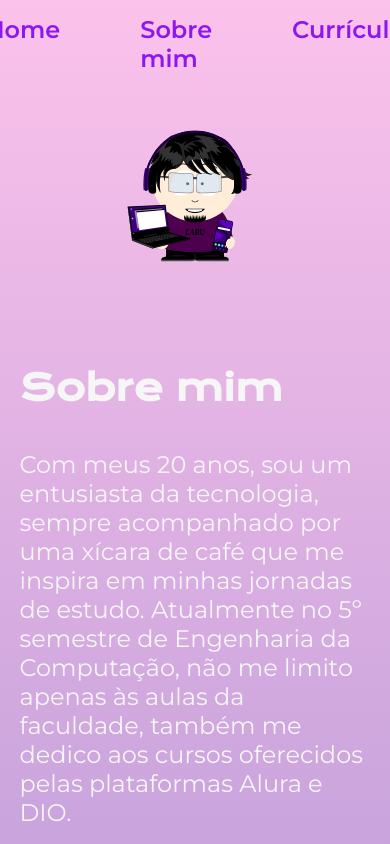
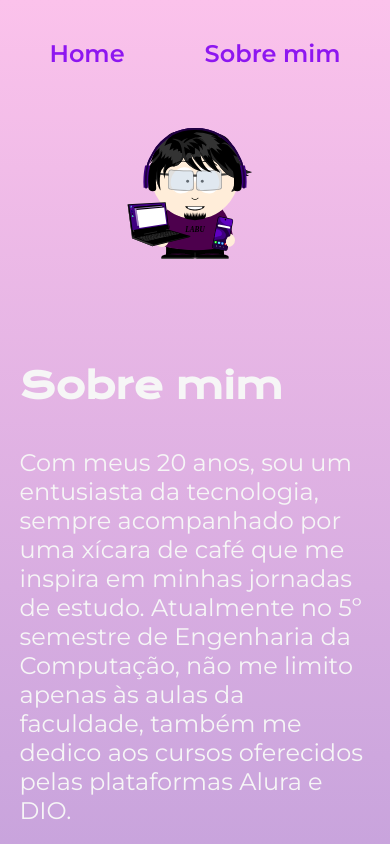
Before and after one commit to JPLabussiereF/Primeiros-passos-c-HTML-CSS-Alura, a plain HTML site: page about.html in a window 390 px wide. Shown: the top 844 px of the page. Drawn offline with nearby package versions, Linux system fonts and the light colour scheme.

Commit message:
Remove Curriculo

```diff
--- a/about.html
+++ b/about.html
@@ -11,7 +11,6 @@
         <nav class="cabecalho__menu">
             <a class="cabecalho__menu__link" href="index.html">Home</a>
             <a class="cabecalho__menu__link" href="about.html">Sobre mim</a>
-            <a class="cabecalho__menu__link" href="">Currículo</a>
         </nav>
     </header>
 
--- a/assets/styles/style.css
+++ b/assets/styles/style.css
@@ -139,7 +139,7 @@ body{
 
 @media(max-width: 1200px){
     .cabecalho{
-        padding: 15px;
+        padding: 10% 0 4.5% 0;
     }
     .cabecalho__menu{
         justify-content: center;
```
Also changed, not shown: index.html (+0 -1 lines).
